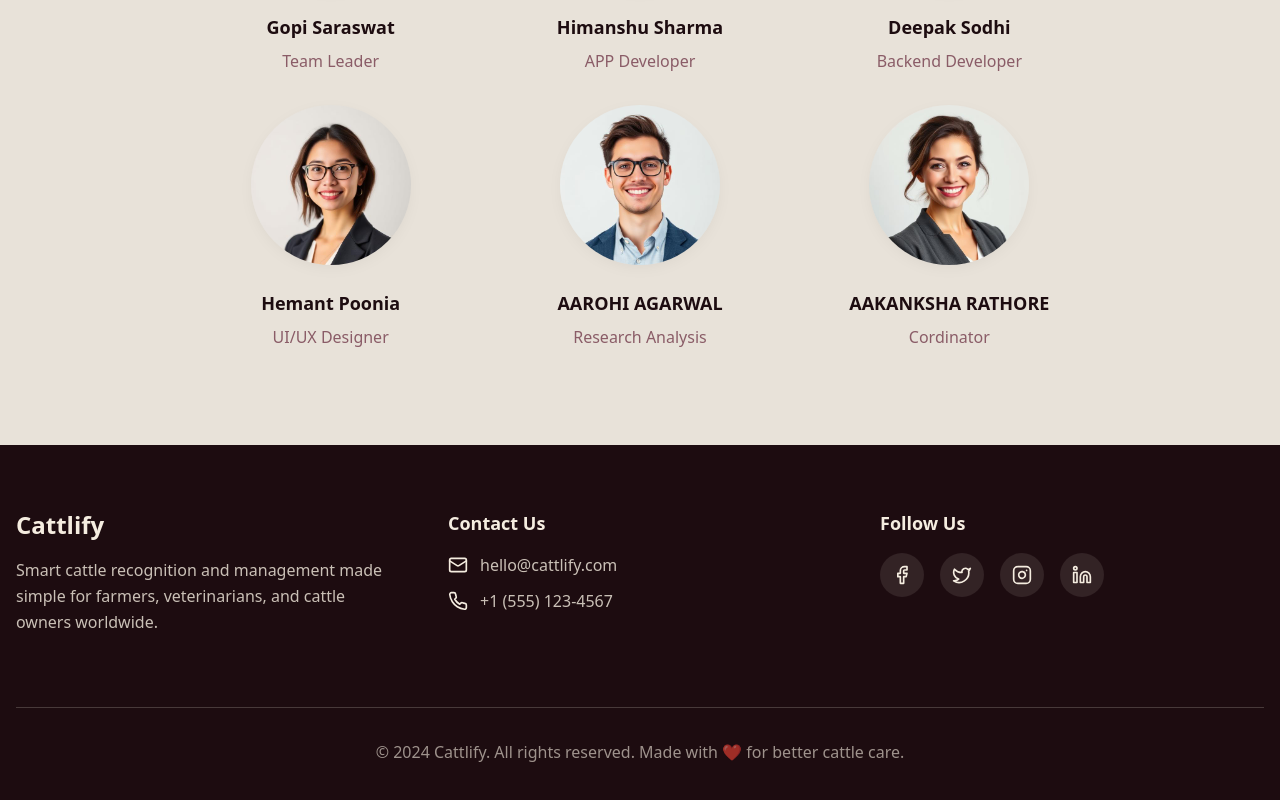
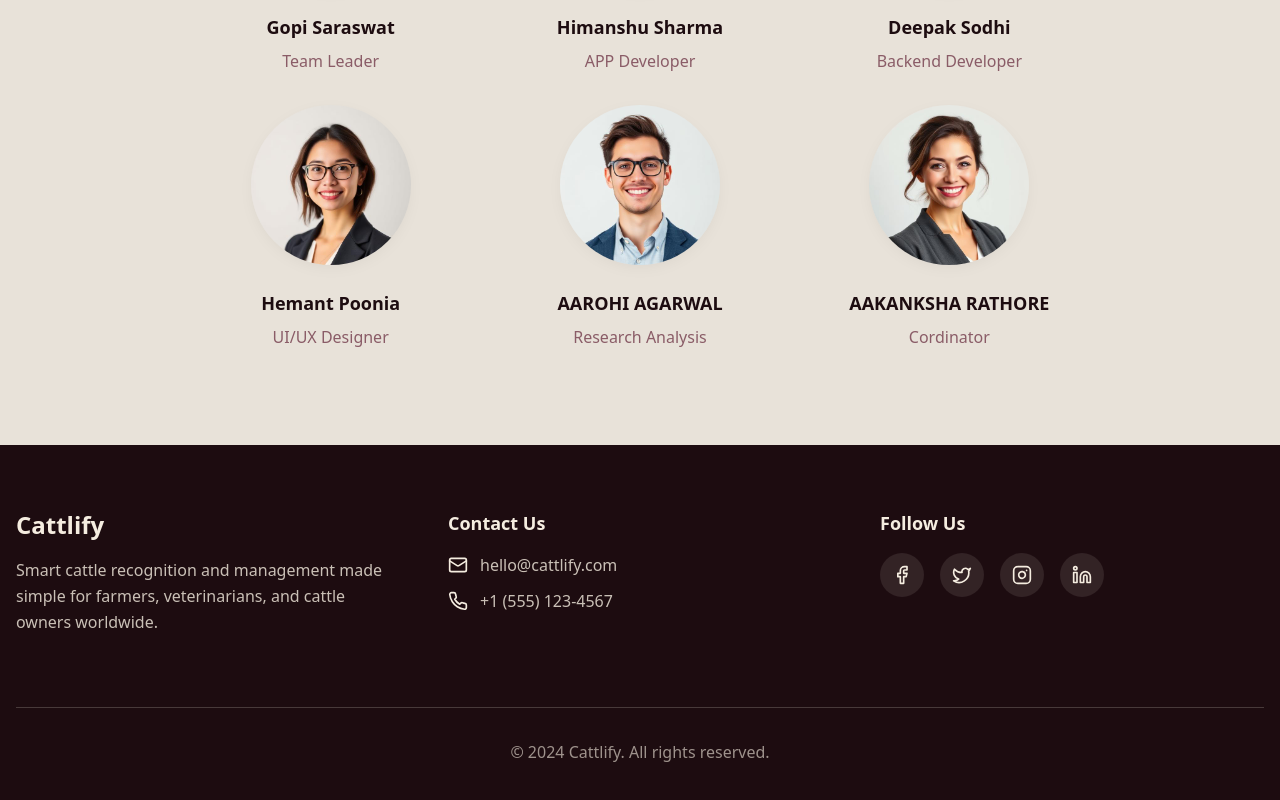
Before and after one commit to Hemantpoonia01/cattlify-farm-smart, a React (Vite) app: page / in a window 1280 px wide. Shown: the part 2618-3418 px from the top of the page. Built offline with nearby package versions, Linux system fonts and the light colour scheme; the HTML template or start-up script is replaced by a standard one.

Commit message:
Update Footer.tsx

```diff
--- a/src/components/Footer.tsx
+++ b/src/components/Footer.tsx
@@ -67,7 +67,7 @@ const Footer = () => {
         {/* Bottom Bar */}
         <div className="pt-8 border-t border-brand-cream/20 text-center">
           <p className="text-brand-cream/60">
-            © 2024 Cattlify. All rights reserved. Made with ❤️ for better cattle care.
+            © 2024 Cattlify. All rights reserved.
           </p>
         </div>
       </div>
```
